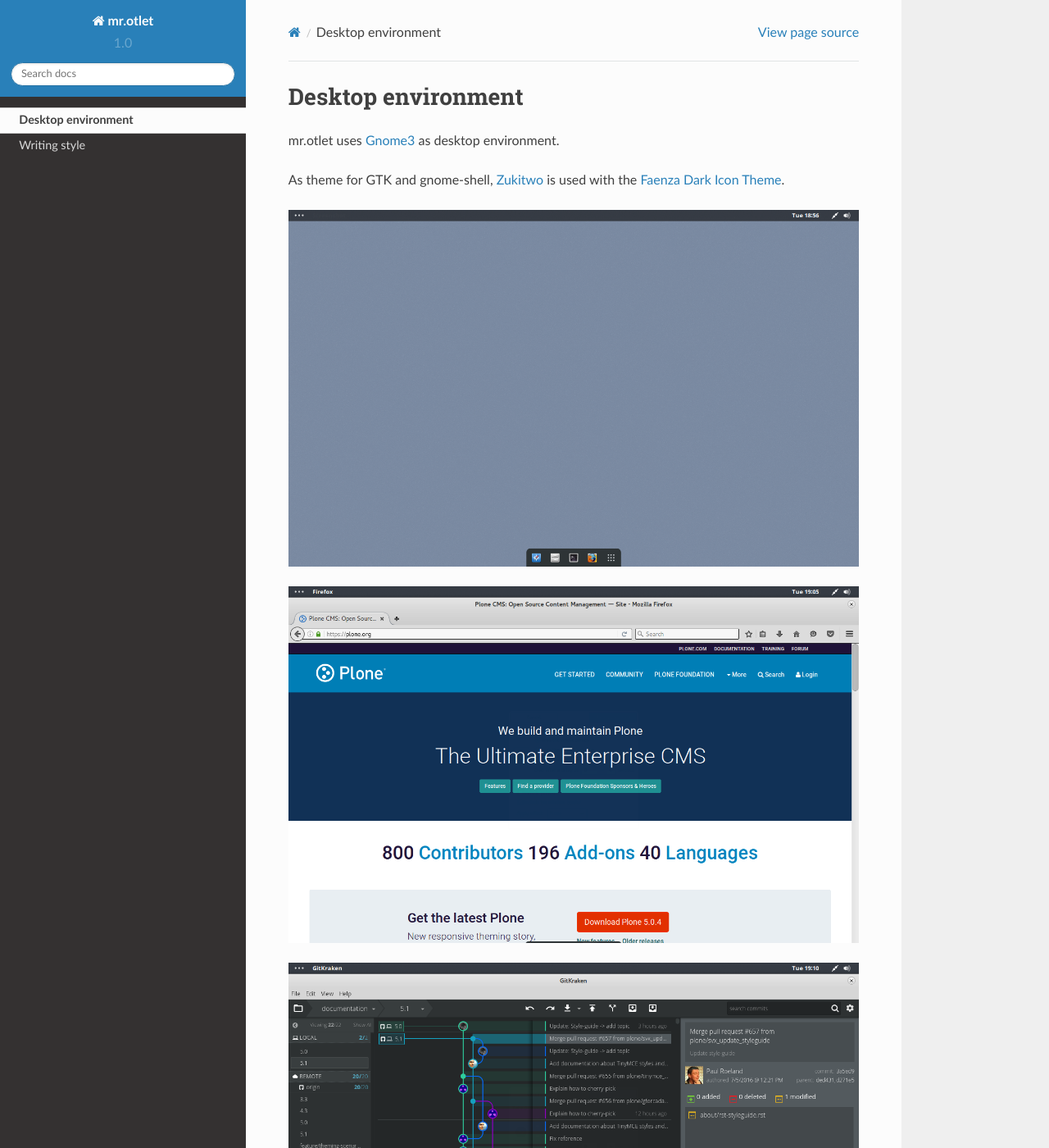
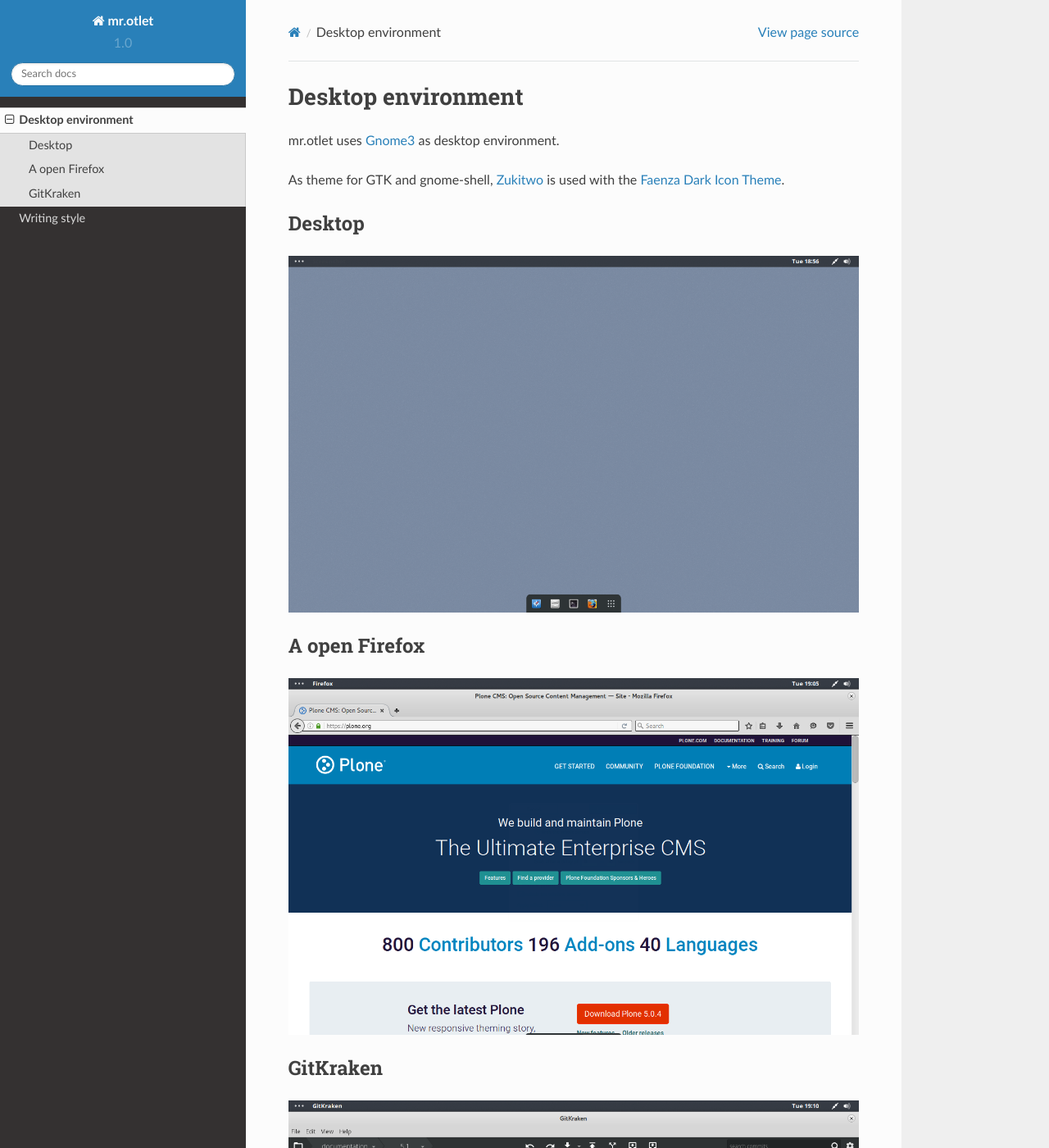
Before and after one commit to svx/mr.otlet, a Sphinx documentation site: the page built from docs/desktop_environment.rst, in a window 1280 px wide and 1400 px high. Shown: the whole window at 82% size. Built offline with Sphinx 7.4.7 and the Read the Docs theme 2.0.0, drawn with Linux system fonts in a browser that asks for light colours.

Commit message:
Docs: Add header with descriptions to pictures

```diff
--- a/docs/desktop_environment.rst
+++ b/docs/desktop_environment.rst
@@ -6,11 +6,20 @@ mr.otlet uses `Gnome3 <https://www.gnome.org/>`_ as desktop environment.
 
 As theme for GTK and gnome-shell, `Zukitwo <https://github.com/lassekongo83/zuki-themes>`_ is used with the `Faenza Dark Icon Theme <https://www.gnome-look.org/content/show.php/Faenza+Dark+Icons+(edited)?content=132327>`_.
 
+Desktop
+=======
+
 .. image:: _static/mr.otlet_desktop_clean.png
    :alt: Picture of empty, clean desktop
+
+A open Firefox
+==============
 
 .. image:: _static/mr.otlet_firefox_plone.org.png
    :alt: Picture of a open Firefox tab showing https://plone.org
 
+GitKraken
+=========
+
 .. image:: _static/mr.otlet_gitkraken.png
    :alt: Picture showing a open GitKraken window with plone docs repo
--- a/docs/spelling_wordlist.txt
+++ b/docs/spelling_wordlist.txt
@@ -14,3 +14,4 @@ Openstack
 bulleted
 interoperability
 de
+GitKraken
```
